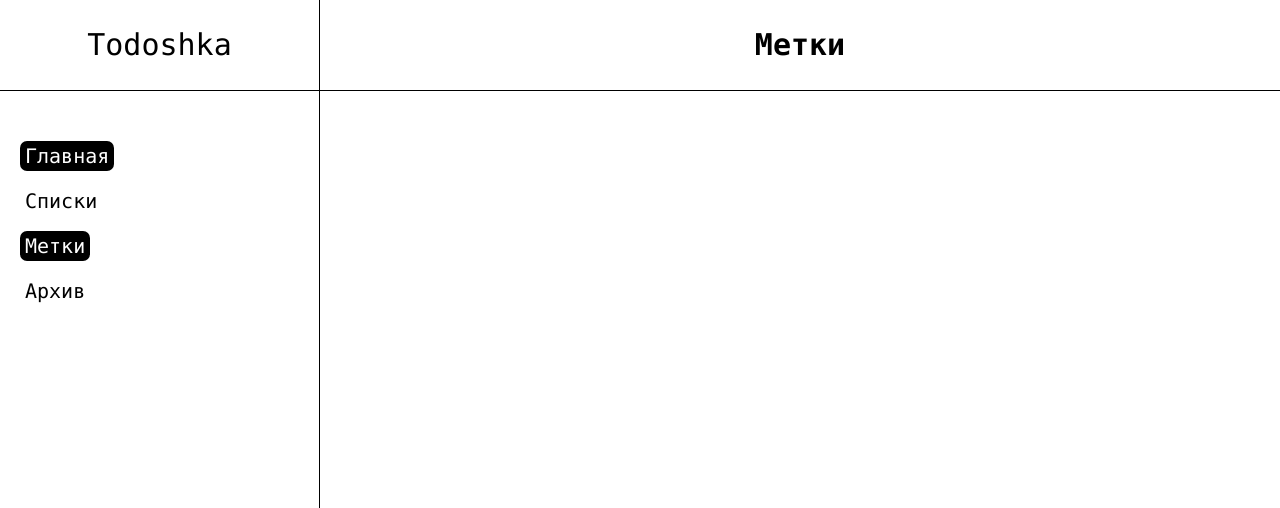
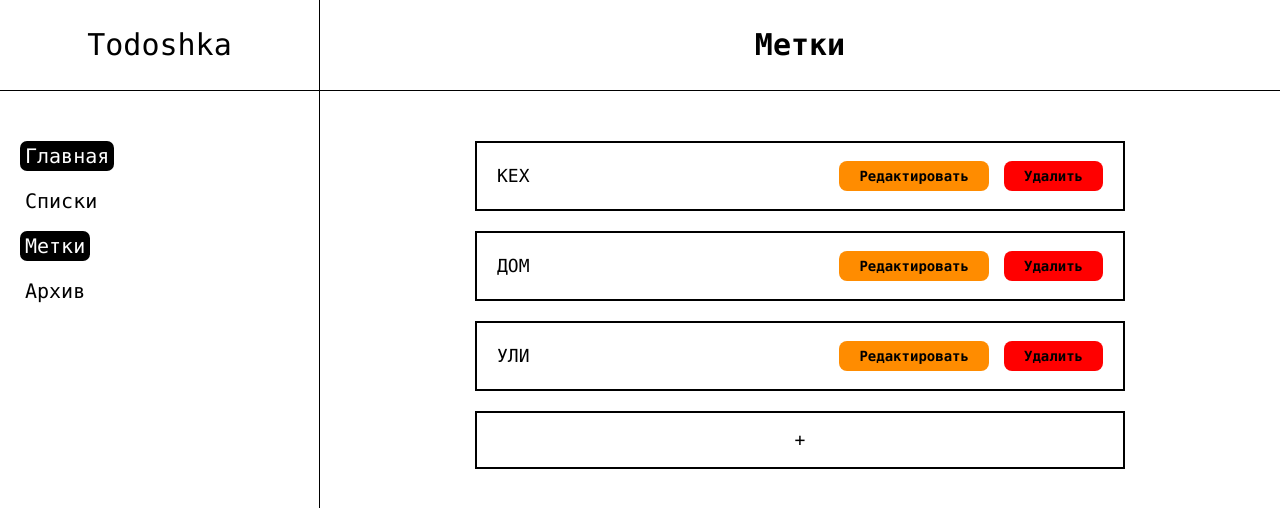
Before and after one commit to DKozachenko/todoshka, an Angular app in the folder todoshka/: page /labels in a window 1280 px wide. Shown: the top 508 px of the page. Built offline with nearby package versions, Linux system fonts and the light colour scheme.

Commit message:
Added label page without preview of label

```diff
--- a/todoshka/src/app/app.module.ts
+++ b/todoshka/src/app/app.module.ts
@@ -14,6 +14,7 @@ import {FormsModule} from "@angular/forms";
 import { ArchiveTaskComponent } from './components/archive-task/archive-task.component';
 import { AddButtonComponent } from './components/add-button/add-button.component';
 import { ListComponent } from './components/list/list.component';
+import { LabelComponent } from './components/label/label.component';
 
 @NgModule({
   declarations: [
@@ -27,6 +28,7 @@ import { ListComponent } from './components/list/list.component';
     ArchiveTaskComponent,
     AddButtonComponent,
     ListComponent,
+    LabelComponent,
   ],
   imports: [
     BrowserModule,
--- a/todoshka/src/app/components/home/home.component.html
+++ b/todoshka/src/app/components/home/home.component.html
@@ -12,6 +12,7 @@
     <app-task *ngFor="let task of tasks"
               [task]="task"
               [lists]="lists"
+              [labels]="labels"
               (onDone)="done($event)"
               (onEdit)="edit()"
               (onArchive)="archive($event)"
--- a/todoshka/src/app/components/home/home.component.ts
+++ b/todoshka/src/app/components/home/home.component.ts
@@ -3,6 +3,8 @@ import {TasksService} from "../../services/tasks.service";
 import {TaskInterface} from "../../interfaces/task.interface";
 import {ListsService} from "../../services/lists.service";
 import {ListInterface} from "../../interfaces/list.interface";
+import {LabelsService} from "../../services/labels.service";
+import {LabelInterface} from "../../interfaces/label.interface";
 
 @Component({
   selector: 'app-home',
@@ -14,16 +16,19 @@ export class HomeComponent implements OnInit {
 
   public tasks: TaskInterface[] = []
   public lists: ListInterface[] = []
+  public labels: LabelInterface[] = []
   public isMessage: boolean = false
   public messageText: string = ''
   public messageClass: string = ''
 
   constructor(private tasksService: TasksService,
-              private listsService: ListsService) { }
+              private listsService: ListsService,
+              private labelsService: LabelsService) { }
 
   ngOnInit(): void {
     this.getTasks()
     this.getLists()
+    this.getLabels()
   }
 
   private getTasks(): void {
@@ -32,6 +37,10 @@ export class HomeComponent implements OnInit {
 
   private getLists(): void {
     this.lists = this.listsService.lists
+  }
+
+  private getLabels(): void {
+    this.labels = this.labelsService.labels
   }
 
   private processMessage(mesText: string, mesClass: string): void {
--- /dev/null
+++ b/todoshka/src/app/components/label/label.component.html
@@ -0,0 +1,39 @@
+<div class="label" #labelRef>
+  <div class="label__preview">
+    <p class="label__preview-title">{{ label.title }}</p>
+
+    <div class="label__preview-buttons">
+      <button class="button button__edit" (click)="edit()">Редактировать</button>
+      <button class="button button__delete" (click)="delete(label.id)">Удалить</button>
+    </div>
+  </div>
+
+
+  <div class="label__parameters" *ngIf="isLabelParameters">
+    <div class="label__parameters-left">
+      <div class="input__block">
+        <p>Название</p>
+        <input type="text"
+               placeholder="Название"
+               #inputTitle
+               (blur)="label.title = inputTitle.value"
+               [value]="this.label.title"
+        >
+      </div>
+
+      <div class="input__block">
+        <p>Цвет</p>
+        <input placeholder="Цвет"
+                  [(ngModel)]="label.color"
+        >
+      </div>
+    </div>
+
+    <div class="label__parameters-right">
+      <div class="input__block">
+        <p>Превью</p>
+
+      </div>
+    </div>
+  </div>
+</div>
--- /dev/null
+++ b/todoshka/src/app/components/label/label.component.sass
@@ -0,0 +1,36 @@
+.label
+  width: 65rem
+
+  margin-bottom: 2rem
+
+  &__preview
+    padding: 1.8rem 2rem
+
+    border: 2px solid black
+
+    display: flex
+    justify-content: space-between
+    align-items: center
+
+    &-title
+      font-size: 1.8rem
+      line-height: 1
+      font-weight: 400
+      color: black
+
+      margin-right: 2rem
+
+  &__parameters
+    display: flex
+    justify-content: space-between
+    padding: 1rem 1.5rem
+
+    border-left: 2px solid black
+    border-right: 2px solid black
+    border-bottom: 2px solid black
+
+    &-left
+      flex-basis: 60%
+
+    &-right
+      flex-basis: 35%
--- /dev/null
+++ b/todoshka/src/app/components/label/label.component.ts
@@ -0,0 +1,49 @@
+import {Component, ElementRef, EventEmitter, Input, OnInit, Output, Renderer2, ViewChild} from '@angular/core';
+import {TaskInterface} from "../../interfaces/task.interface";
+import {ListInterface} from "../../interfaces/list.interface";
+import {LabelInterface} from "../../interfaces/label.interface";
+
+@Component({
+  selector: 'app-label',
+  templateUrl: './label.component.html',
+  styleUrls: ['./label.component.sass']
+})
+export class LabelComponent implements OnInit {
+  public isLabelParameters: boolean = false
+
+  @Input() public label: LabelInterface = {
+    id: 0,
+    title: '',
+    color: null
+  }
+
+  @Output() onEdit: EventEmitter<void> = new EventEmitter<void>()
+  @Output() onDelete: EventEmitter<number> = new EventEmitter<number>()
+
+  @ViewChild('labelRef') labelRef = new ElementRef('labelRef')
+
+  constructor(private renderer: Renderer2) { }
+
+  ngOnInit(): void {
+  }
+
+  private processTaskStyle(): void {
+    const el = this.labelRef.nativeElement
+    this.renderer.setStyle(el, 'opacity', '.3')
+    this.renderer.setAttribute(el, 'disabled', 'true')
+  }
+
+  public edit(): void {
+    this.isLabelParameters = !this.isLabelParameters
+
+    if (!this.isLabelParameters) {
+      this.onEdit.emit()
+    }
+  }
+
+  public delete(id: number): void {
+    this.processTaskStyle()
+    this.onDelete.emit(this.label.id)
+  }
+
+}
--- a/todoshka/src/app/components/labels/labels.component.html
+++ b/todoshka/src/app/components/labels/labels.component.html
@@ -2,4 +2,19 @@
   <h1 class="title content__title">
     Метки
   </h1>
+
+  <div class="content__main">
+    <app-message *ngIf="isMessage"
+                 [messageText]="messageText"
+                 [messageClass]="messageClass"
+    ></app-message>
+
+    <app-label *ngFor="let label of labels"
+              [label]="label"
+              (onEdit)="edit()"
+              (onDelete)="delete($event)"
+    ></app-label>
+
+    <app-add-button (onClick)="add()"></app-add-button>
+  </div>
 </div>
--- a/todoshka/src/app/components/labels/labels.component.ts
+++ b/todoshka/src/app/components/labels/labels.component.ts
@@ -1,4 +1,8 @@
 import { Component, OnInit } from '@angular/core';
+import {TaskInterface} from "../../interfaces/task.interface";
+import {ListInterface} from "../../interfaces/list.interface";
+import {LabelInterface} from "../../interfaces/label.interface";
+import {LabelsService} from "../../services/labels.service";
 
 @Component({
   selector: 'app-labels',
@@ -6,10 +10,51 @@ import { Component, OnInit } from '@angular/core';
   styleUrls: ['./labels.component.sass']
 })
 export class LabelsComponent implements OnInit {
+  private delay: number = 1500
 
-  constructor() { }
+  public labels: LabelInterface[] = []
+  public isMessage: boolean = false
+  public messageText: string = ''
+  public messageClass: string = ''
+
+  constructor(private labelsService: LabelsService) { }
 
   ngOnInit(): void {
+    this.getLabels()
+  }
+
+  private getLabels(): void {
+    this.labels = this.labelsService.labels
+  }
+
+  private processMessage(mesText: string, mesClass: string): void {
+    this.isMessage = true
+    this.messageText = `Метка ${mesText}`
+    this.messageClass = `message__${mesClass}`
+  }
+
+  public edit(): void {
+    this.processMessage('изменена', 'edit')
+
+    setTimeout(() => {
+      this.isMessage = false
+    }, this.delay)
+  }
+
+  public delete(id: number): void {
+    console.log(1)
+    this.processMessage('удалена', 'delete')
+
+    setTimeout(() => {
+      this.labelsService.delete(id)
+      this.isMessage = false
+      this.getLabels()
+    }, this.delay)
+  }
+
+  public add(): void {
+    this.labelsService.add()
+    this.getLabels()
   }
 
 }
--- a/todoshka/src/app/components/task/task.component.html
+++ b/todoshka/src/app/components/task/task.component.html
@@ -44,9 +44,10 @@
       <div class="input__block">
         <p>Метка</p>
         <select [(ngModel)]="task.labelId">
-          <option value="РМП">РМП</option>
-          <option value="ЗЗЗ">ЗЗЗ</option>
-          <option value="ДПС">ДПС</option>
+          <option *ngFor="let label of labels"
+                  [value]="label.title"
+          >
+            {{ label.title }}</option>
         </select>
       </div>
     </div>
--- a/todoshka/src/app/components/task/task.component.ts
+++ b/todoshka/src/app/components/task/task.component.ts
@@ -2,6 +2,8 @@ import {Component, ElementRef, EventEmitter, Input, OnInit, Output, Renderer2, V
 import {TaskInterface} from "../../interfaces/task.interface";
 import {TasksService} from "../../services/tasks.service";
 import {ListInterface} from "../../interfaces/list.interface";
+import {LabelsService} from "../../services/labels.service";
+import {LabelInterface} from "../../interfaces/label.interface";
 
 @Component({
   selector: 'app-task',
@@ -20,6 +22,7 @@ export class TaskComponent implements OnInit {
   }
 
   @Input() lists: ListInterface[] = []
+  @Input() labels: LabelInterface[] = []
 
   @Output() onDone: EventEmitter<number> = new EventEmitter<number>()
   @Output() onEdit: EventEmitter<void> = new EventEmitter<void>()
--- /dev/null
+++ b/todoshka/src/app/interfaces/label.interface.ts
@@ -0,0 +1,5 @@
+export interface LabelInterface {
+  id: number,
+  title: string,
+  color: string | null
+}
--- /dev/null
+++ b/todoshka/src/app/services/labels.service.ts
@@ -0,0 +1,42 @@
+import { Injectable } from '@angular/core';
+import {LabelInterface} from "../interfaces/label.interface";
+
+@Injectable({
+  providedIn: 'root'
+})
+export class LabelsService {
+  public labels: LabelInterface[] = [
+    {
+      id: 1,
+      title: 'КEХ',
+      color: null
+    },
+    {
+      id: 2,
+      title: 'ДОМ',
+      color: null
+    },
+    {
+      id: 3,
+      title: 'УЛИ',
+      color: null
+    },
+  ]
+
+  constructor() { }
+
+  public delete(id: number): void {
+    this.labels = this.labels.filter((label: LabelInterface) => {
+      return label.id !== id
+    })
+  }
+
+  public add(): void {
+    const len = this.labels.length + 1
+    this.labels.push({
+      id: len,
+      title: 'RND',
+      color: null
+    })
+  }
+}
```
Also changed, not shown: 2 other files (tests, documents, lock files or other folders).
